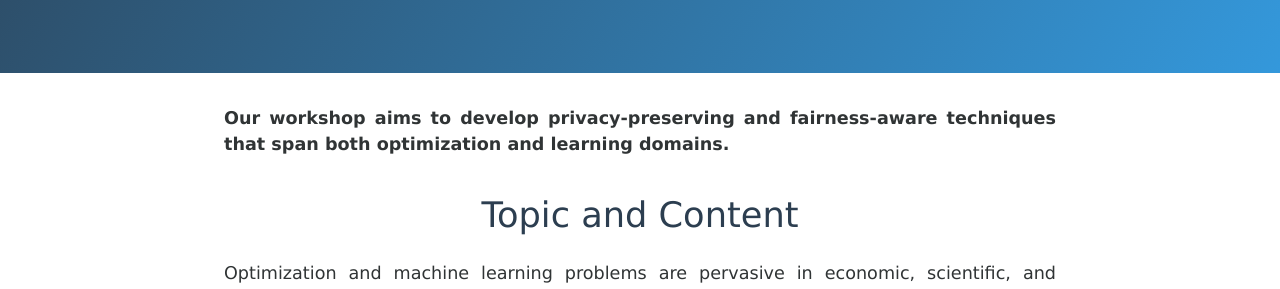
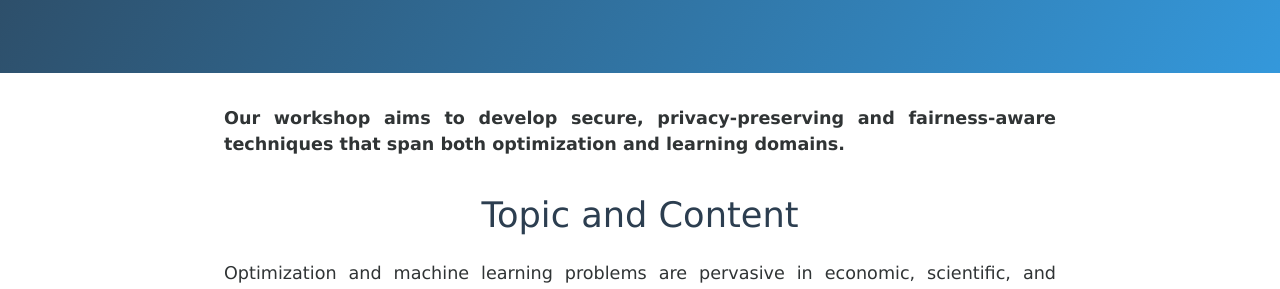
Before and after one commit to xw00616/Fairness-aware-Federated-Optimization-and-Learning, a Jekyll site: the page built from index.md, in a window 1280 px wide. Shown: the part 541-830 px from the top of the page. Built offline with Jekyll 4.4.1, drawn with Linux system fonts in a browser that asks for light colours.

Commit message:
Update index.md

```diff
--- a/index.md
+++ b/index.md
@@ -1,7 +1,7 @@
 ---
 layout: default
 ---
-<p style='text-align: justify;'><b>Our workshop aims to develop privacy-preserving and fairness-aware techniques that span both optimization and learning domains.</b></p>
+<p style='text-align: justify;'><b>Our workshop aims to develop secure, privacy-preserving and fairness-aware techniques that span both optimization and learning domains.</b></p>
 
 # <span style="display:block;text-align:center">Topic and Content</span>
 
```
